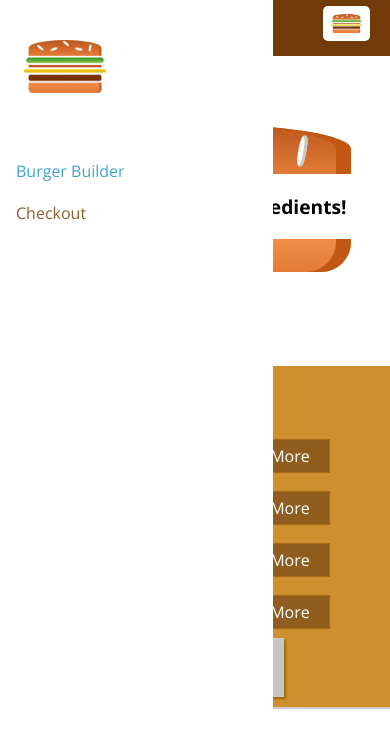
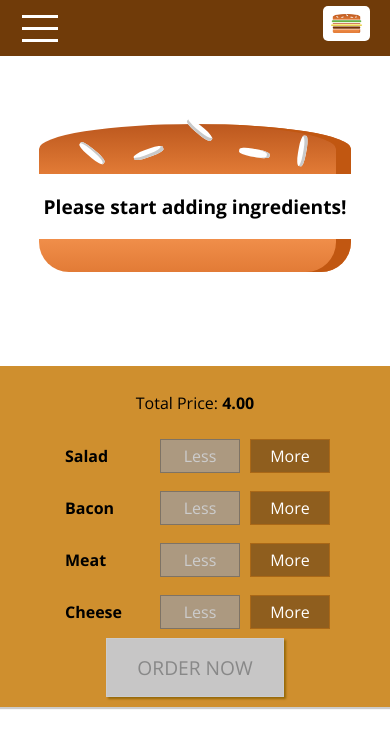
Before and after one commit to surbhitandon5892/BurgerApp, a React (Create React App) app in the folder burger-app/: page / in a window 390 px wide. Shown: the top 748 px of the page. Built offline with nearby package versions, Linux system fonts and the light colour scheme.

Commit message:
Added the side drawer toggle button and opening and closing of sidedrawer and hamburger icon instead of menu

```diff
--- a/burger-app/src/components/Layout/Layout.js
+++ b/burger-app/src/components/Layout/Layout.js
@@ -1,17 +1,34 @@
-import React from 'react';
+import React, {Component} from 'react';
 import Aux from '../../hoc/Aux.js';
 import classes from './Layout.module.css';
 import Toolbar from '../Navigation/Toolbar/Toolbar.js';
 import Sidedrawer from '../Navigation/Sidedrawer/Sidedrawer.js';
-const Layout = (props) => (
-	<Aux>
-		// <div>Toolbar, sideDrawer, Backdrop</div>
-		<Toolbar />
-		<Sidedrawer />
-		<main className = {classes.Content}>
-			{props.children}
-		</main>
-	</Aux>
-);
+class Layout extends Component {
+	state = {
+		showSideDrawer: false
+	}
+	sideDrawerCloseHandler = () => {
+		this.setState({showSideDrawer : false});
+	}
+	sideDrawerToggleHandler = () => {
+
+		this.setState((prevState) => {
+			return {showSideDrawer : !prevState.showSideDrawer};
+		});
+	}
+	render(){
+		return (
+			<Aux>
+				// <div>Toolbar, sideDrawer, Backdrop</div>
+				<Toolbar drawerToggleClicked={this.sideDrawerToggleHandler}/>
+				<Sidedrawer open={this.state.showSideDrawer} closed={this.sideDrawerCloseHandler}/>
+				<main className = {classes.Content}>
+					{this.props.children}
+				</main>
+			</Aux>
+		)
+	}
+}
+
 
 export default Layout;
--- /dev/null
+++ b/burger-app/src/components/Navigation/Sidedrawer/DrawerToggle/DrawerToggle.js
@@ -0,0 +1,11 @@
+import React from 'react';
+import classes from './DrawerToggle.module.css';
+const DrawerToggle = (props) => (
+	<div className={classes.DrawerToggle} onClick={props.clicked}>
+		<div></div>
+		<div></div>
+		<div></div>
+	</div>
+);
+
+export default DrawerToggle;
--- /dev/null
+++ b/burger-app/src/components/Navigation/Sidedrawer/DrawerToggle/DrawerToggle.module.css
@@ -0,0 +1,23 @@
+.DrawerToggle {
+    width: 40px;
+    height: 100%;
+    display: flex;
+    flex-flow: column;
+    justify-content: space-around;
+    align-items: center;
+    padding: 10px 0;
+    box-sizing: border-box;
+    cursor: pointer;
+}
+
+.DrawerToggle div {
+    width: 90%;
+    height: 3px;
+    background-color: white;
+}
+
+@media (min-width: 500px) {
+    .DrawerToggle {
+        display: none;
+    }
+}
--- a/burger-app/src/components/Navigation/Sidedrawer/Sidedrawer.js
+++ b/burger-app/src/components/Navigation/Sidedrawer/Sidedrawer.js
@@ -2,9 +2,18 @@
 import Logo from '../../Logo/Logo.js';
 import NavigationItems from '../NavigationItems/NavigationItems.js';
 import classes from './Sidedrawer.module.css';
+import Backdrop from '../../UI/Backdrop/Backdrop.js';
+import Aux from '../../../hoc/Aux.js';
 const Sidedrawer = (props) => {
+	let attachedClasses = [classes.Sidedrawer, classes.Close];
+	if(props.open){
+		attachedClasses = [classes.Sidedrawer, classes.Open];
+	}
+
 	return (
-		<div className={classes.Sidedrawer}>
+		<Aux>
+			<Backdrop show={props.open} clicked={props.closed}/>
+			<div className={attachedClasses.join(' ')}>
 				<div className={classes.Logo}>
 					<Logo />
 				</div>
@@ -12,6 +21,7 @@
 					<NavigationItems/>
 				</nav>
 			</div>
+		</Aux>
 	);
 };
 
--- a/burger-app/src/components/Navigation/Toolbar/Toolbar.js
+++ b/burger-app/src/components/Navigation/Toolbar/Toolbar.js
@@ -2,9 +2,10 @@
 import classes from './Toolbar.module.css';
 import Logo from '../../Logo/Logo.js';
 import NavigationItems from '../NavigationItems/NavigationItems.js';
+import DrawerToggle from '../Sidedrawer/DrawerToggle/DrawerToggle.js';
 const Toolbar = (props) => (
 	<header className={classes.Toolbar}>
-		<div>MENU</div>
+		<DrawerToggle clicked={props.drawerToggleClicked}/>
 		<div className={classes.Logo}>
 			<Logo />
 		</div>
```
Also changed, not shown: burger-app/src/components/Navigation/NavigationItems/NavigationItem/NavigationItems.module.css (added, +8 -0 lines). Lines whose indentation alone changed are shown as unchanged.
